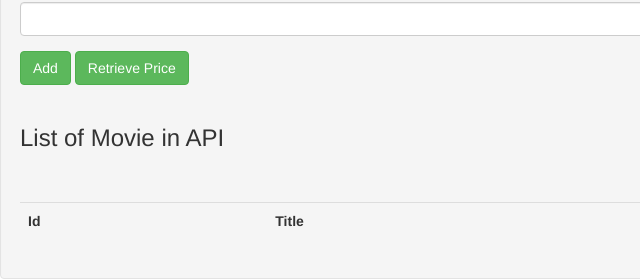
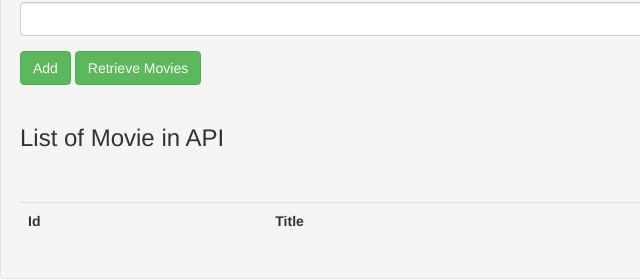
Before and after one commit to TushGH/Movie, a plain HTML site: page AngularClient2/index.html in a window 1280 px wide. Shown: the part 315-595 px from the top of the page, 0-640 px from the left. Drawn offline with nearby package versions, Linux system fonts and the light colour scheme.

Commit message:
Update index.html

```diff
--- a/AngularClient2/index.html
+++ b/AngularClient2/index.html
@@ -34,7 +34,7 @@
 </form>
 </div>
   <button ng-click="ctrl.add(id, title, director);" name="button"  type="button" class="btn btn-success" >Add</button>
-  <button ng-click="ctrl.retrieve();" name="button" type="button"  class="btn btn-success" >Retrieve Price</button>
+  <button ng-click="ctrl.retrieve();" name="button" type="button"  class="btn btn-success" >Retrieve Movies</button>
 
   <br><br>
   <H3> List of Movie  in API </h3>
```
